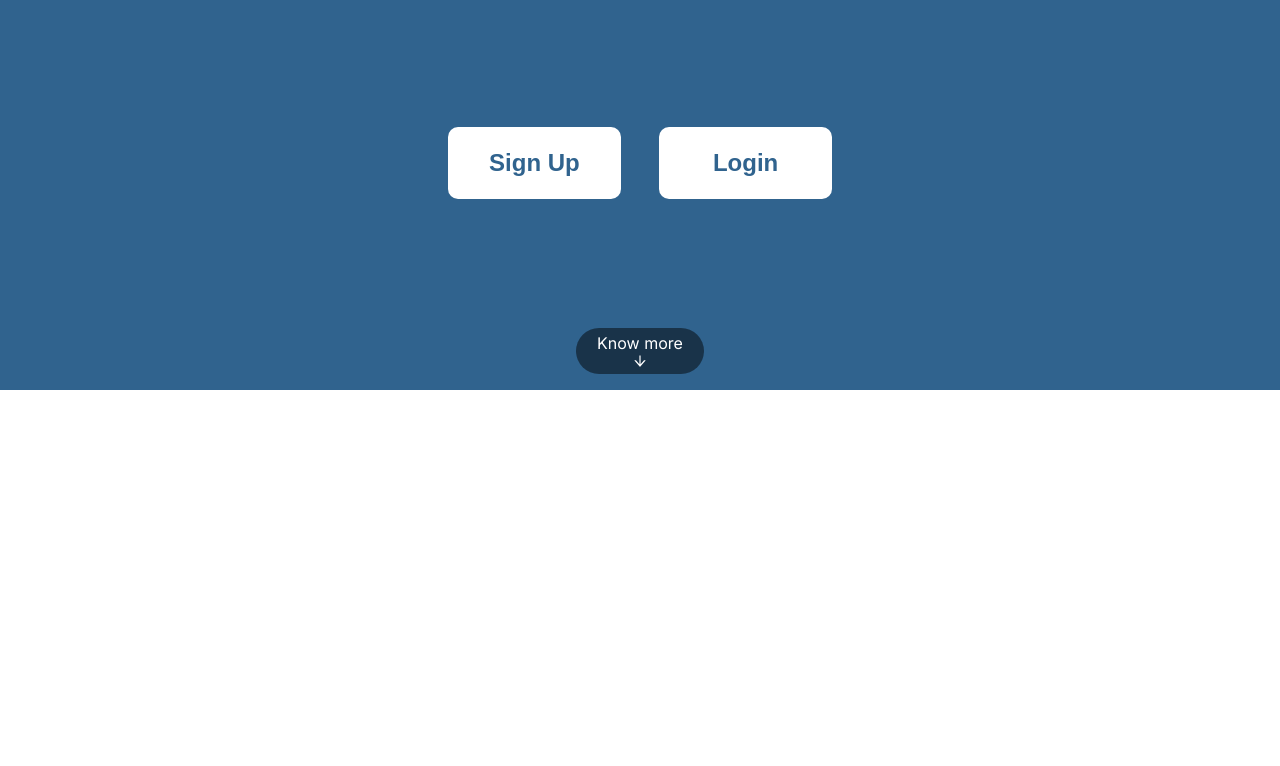
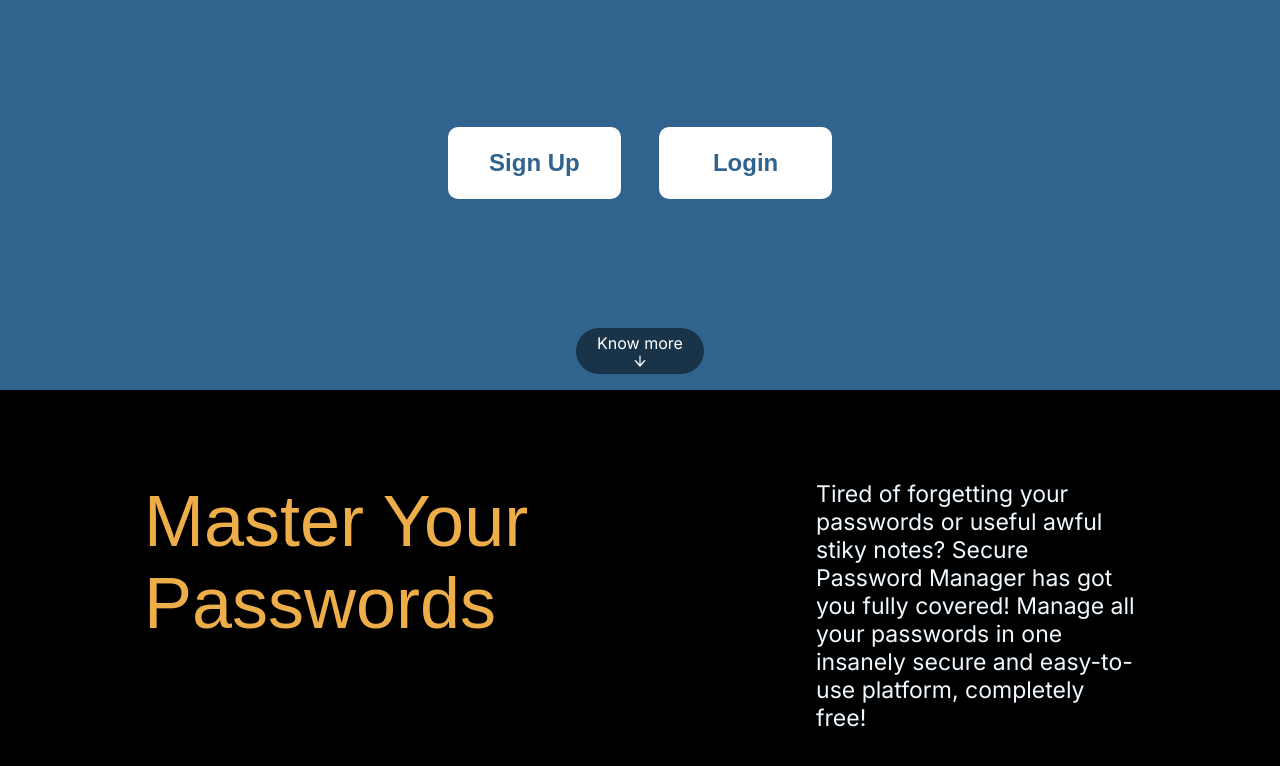
Before and after one commit to MankiratSingh1315/Passwordy, a Next.js app: page / in a window 1280 px wide. Shown: the part 410-1176 px from the top of the page. Before the commit the page ends 800 px from the top, so only its background shows below. Built offline with nearby package versions, Linux system fonts and the light colour scheme.

Commit message:
Add know more section
Signed-off-by: Mankirat Singh <msingh2_be22@thapar.edu>

```diff
--- a/src/app/page.module.css
+++ b/src/app/page.module.css
@@ -1,6 +1,5 @@
 .main{
     height: 100vh;
-    width: 100vw;
     background-color: rgb(48, 99, 142);
     display: flex;
     flex-direction: column;
@@ -55,3 +54,26 @@
     color: white;
     cursor: pointer;
 }
+
+.about{
+    background-color: black;
+    height: 100vh;
+}
+
+.txt{
+    display: flex;
+    justify-content: space-around;
+    color: aliceblue;
+    padding-top: 7%;
+}
+
+.quote{
+    width: 25vw;
+    font-size: 23px;
+}
+
+.master{
+    font-size: 72px;
+    font-family: sans-serif;
+    color: rgb(237, 174, 73);
+}
--- a/src/app/page.tsx
+++ b/src/app/page.tsx
@@ -17,6 +17,20 @@ export default function ome() {
           <AiOutlineArrowDown/>
         </div>
       </div>
+      <div className={styles.about}>
+        <div className={styles.txt}>
+        <p className={styles.master}>Master Your<br/>Passwords</p>
+        <p className={styles.quote}>Tired of forgetting your passwords or useful awful stiky notes? Secure Password Manager has got you fully covered! Manage all your passwords in one insanely secure and easy-to-use platform, completely free!</p>
+        </div>
+
+        <div className={styles.features}>
+        </div>
+      </div>
     </main>
   )
 }
+
+
+function feature(){
+  return <div></div>
+}
```
